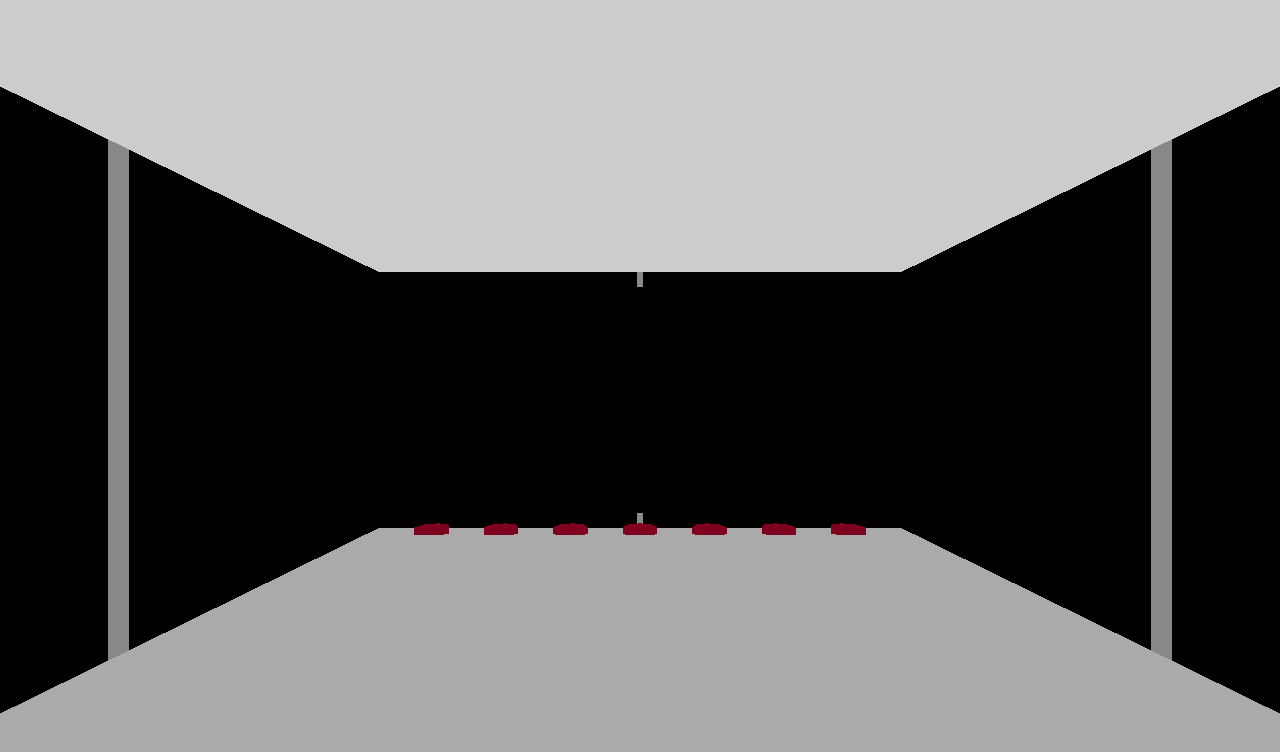
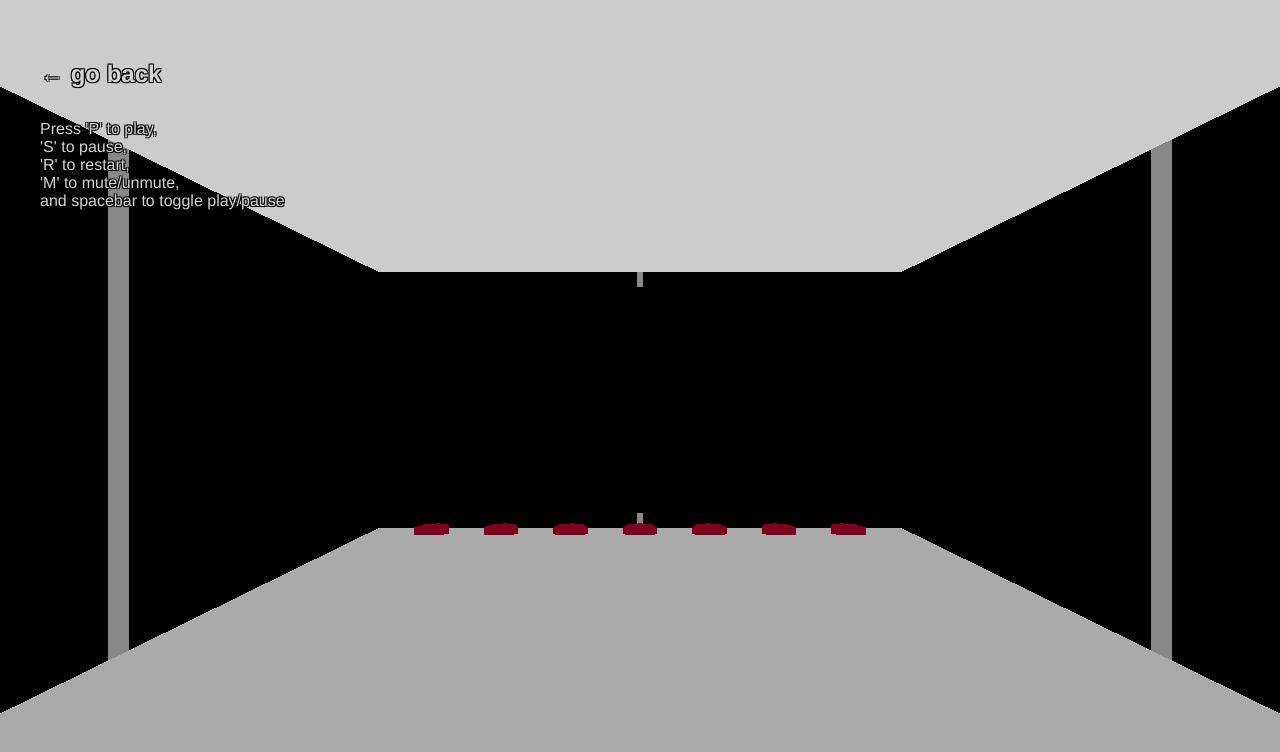
Before and after one commit to biagante/biagante.github.io, a plain HTML site: page movie_theater.html in a window 1280 px wide. Drawn offline with nearby package versions, Linux system fonts and the light colour scheme; animation ran at ten frames a second.

Commit message:
added info for interaction

```diff
--- a/movie_theater.html
+++ b/movie_theater.html
@@ -14,11 +14,44 @@
 			margin: 0px;
 			overflow: hidden;
 		}
+        .back-arrow {
+            position: absolute; /* Position the back arrow */
+            top: 60px;
+            left: 40px;
+            cursor: pointer;
+            z-index: 1000; /* Ensure it's above other elements */
+            color: lightgray; /* Light gray color */
+            font-size: 24px; /* Adjust font size */
+            font-weight: bold; /* Make it thicker */
+            font-family: Helvetica, Arial, sans-serif; /* Use the same font as in the scene */
+            text-shadow: -1px -1px 0 #000,
+                          1px -1px 0 #000,
+                         -1px  1px 0 #000,
+                          1px  1px 0 #000;
+        }
+        .back-arrow:hover {
+            color: gray; /* Darker color on hover */
+        }
+        .instructions {
+            position: absolute;
+            top: 120px;
+            left: 40px;
+            color: lightgray;
+            font-size: 16px;
+            font-family: Helvetica, Arial, sans-serif;
+            /* Add text outline */
+            text-shadow: -1px -1px 0 #000,
+                          1px -1px 0 #000,
+                         -1px  1px 0 #000,
+                          1px  1px 0 #000;
+        }
 	</style>
 </head>
 
 <body>
 
+    <div class="back-arrow" id="backArrow">&larr; go back</div> <!-- Back arrow -->
+    <instructions class="instructions">Press 'P' to play,<br> 'S' to pause,<br> 'R' to restart,<br> 'M' to mute/unmute,<br> and spacebar to toggle play/pause</instructions>
     <video
         id = "video"
         playsinline
@@ -195,6 +228,11 @@
 
         window.onload = init;
 
+        document.getElementById('backArrow').addEventListener('click', function() {
+            // Perform the action when the back arrow is clicked, such as navigating back
+            window.history.back();
+        });
+
 	</script>
 
 </body>
```
Also changed, not shown: gallery.html (+20 -0 lines).
